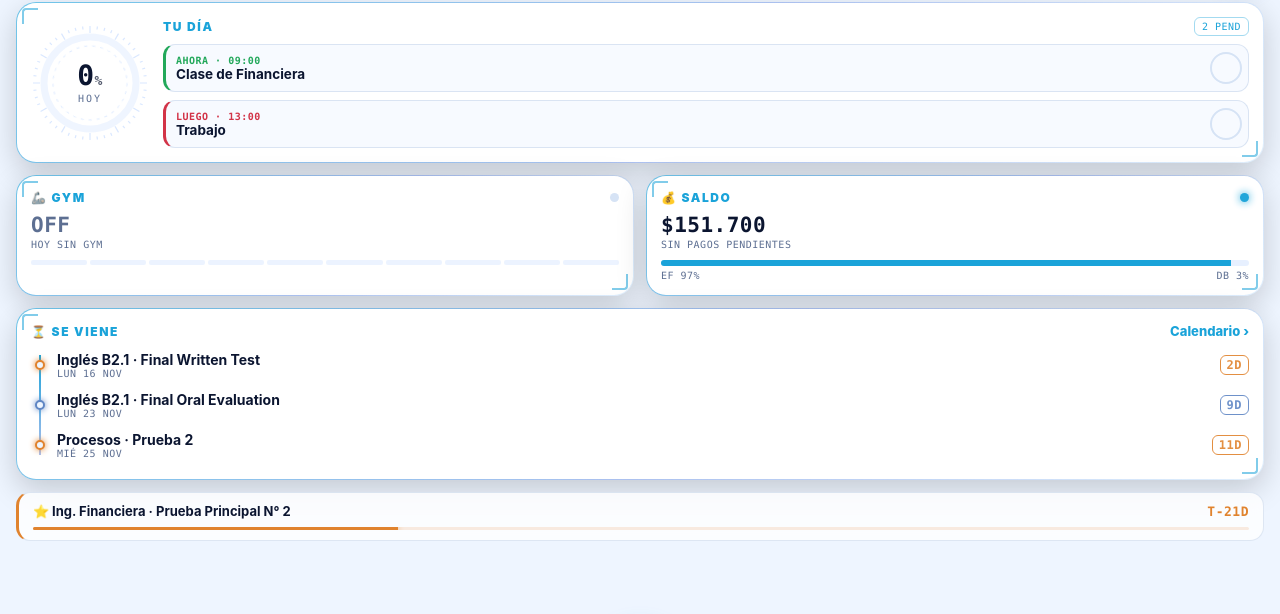
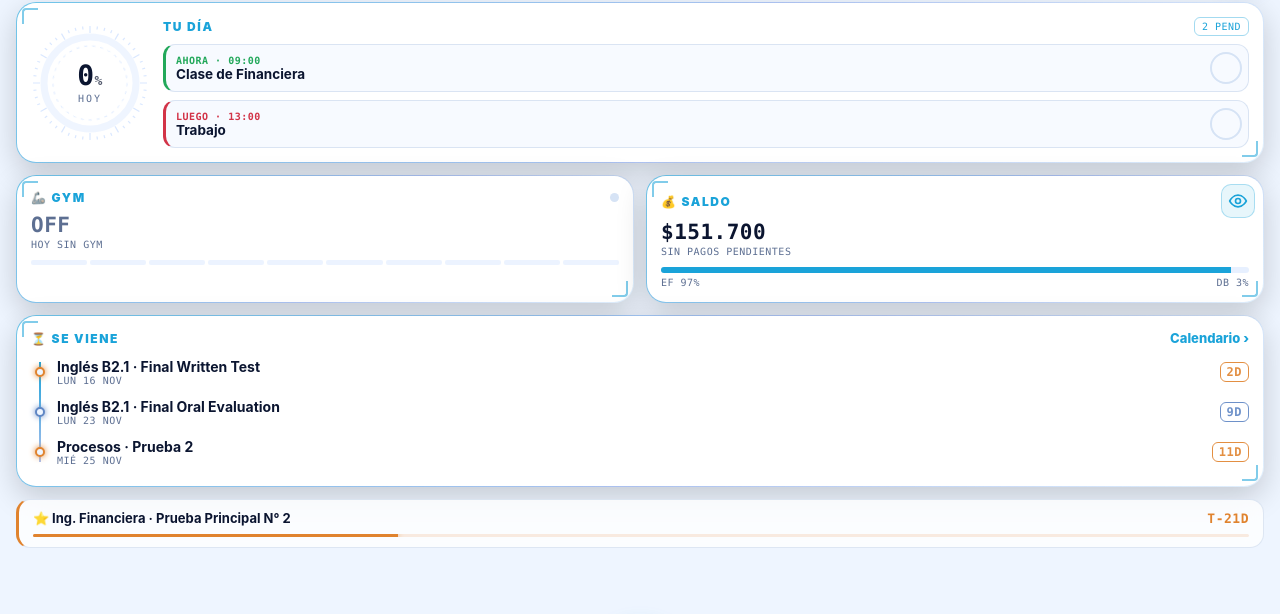
Before and after one commit to aliramartinez33-a11y/MenteApp, a plain HTML site: page index.html in a window 1280 px wide. Shown: the part 72-686 px from the top of the page. Drawn offline with Linux system fonts and the light colour scheme.

Commit message:
Add files via upload

```diff
--- a/index.html
+++ b/index.html
@@ -324,6 +324,8 @@ body::before{content:"";position:fixed;inset:0;z-index:-1;pointer-events:none;
 .dayhead .hx-ring{flex:none}
 .stats .card{gap:10px}
 .item .bar{box-shadow:0 0 6px var(--c)}
+.eye{width:34px;height:34px;margin:-6px -6px -6px 0;border-radius:10px;display:grid;place-items:center;color:var(--acc1);background:rgba(26,163,217,.1);border:1px solid rgba(26,163,217,.3);flex:none}
+.eye:active{transform:scale(.9)}
 </style>
 </head>
 <body>
@@ -592,6 +594,11 @@ function drawGP(){$('#sheet').innerHTML=`<div class="grab"></div><h3>Grupos del
 /* ---------- finanzas ---------- */
 const clp=new Intl.NumberFormat('es-CL',{style:'currency',currency:'CLP',maximumFractionDigits:0});
 const money=n=>clp.format(n||0);
+const HIDDEN='$ ••••••';
+const mh=n=>S.hideMoney?HIDDEN:money(n);
+const EYE_ON='<svg viewBox="0 0 24 24" width="20" height="20" fill="none" stroke="currentColor" stroke-width="2" stroke-linecap="round" stroke-linejoin="round"><path d="M2 12s3.6-7 10-7 10 7 10 7-3.6 7-10 7S2 12 2 12z"/><circle cx="12" cy="12" r="3"/></svg>';
+const EYE_OFF='<svg viewBox="0 0 24 24" width="20" height="20" fill="none" stroke="currentColor" stroke-width="2" stroke-linecap="round" stroke-linejoin="round"><path d="M10.6 5.1A10.8 10.8 0 0 1 12 5c6.4 0 10 7 10 7a17 17 0 0 1-3.2 4.1M6.6 6.6A17 17 0 0 0 2 12s3.6 7 10 7a10 10 0 0 0 5.4-1.6"/><path d="M9.9 9.9a3 3 0 0 0 4.2 4.2"/><path d="M3 3l18 18"/></svg>';
+const eyeBtn=()=>`<button class="eye" data-a="eye" aria-label="${S.hideMoney?'Mostrar montos':'Ocultar montos'}">${S.hideMoney?EYE_OFF:EYE_ON}</button>`;
 const mKey=d=>d.getFullYear()+'-'+pad(d.getMonth()+1);
 let fView=null,fType='ingreso';
 function defFin(){return{efectivo:0,debito:0,cajaFija:0,meta:{nombre:'Meta de ahorro',monto:0},tarjeta:{nombre:'Tarjeta Falabella',dia:null,cierre:null},cuentas:[],pagos:{},movs:[]}}
@@ -623,12 +630,12 @@ function renderFin(){
   const movs=(f.movs||[]).slice().sort((a,b)=>(b.fecha||'').localeCompare(a.fecha||'')||(b.t||0)-(a.t||0)).slice(0,25);
   const T=fType,tr=T==='transfer';
   return `<div class="hdr"><div><div class="sub">Mente · finanzas personales</div><h1>Finanzas</h1></div></div>
-  <div class="hw hx" style="cursor:default">${hudMini(pct,118,'META')}
-   <div class="hx-side"><div class="frow"><span class="hw-t">Saldo total</span><span class="hx-led on"></span></div><b class="hw-big mono" style="font-size:25px;margin:6px 0 2px">${money(tot)}</b>
-    <div class="hx-stat mono">POR PAGAR · ${money(pendingTotal(cur))}</div>
+  <div class="hw hx" style="cursor:default">${hudMini(pct,118,'META',S.hideMoney?'••':null)}
+   <div class="hx-side"><div class="frow"><span class="hw-t">Saldo total</span>${eyeBtn()}</div><b class="hw-big mono" style="font-size:25px;margin:6px 0 2px">${mh(tot)}</b>
+    <div class="hx-stat mono">POR PAGAR · ${mh(pendingTotal(cur))}</div>
     <div class="hx-split"><i style="width:${ef+Math.max(0,de)?Math.round(ef/(ef+Math.max(0,de))*100):50}%"></i></div>
-    <div class="frow mono" style="font-size:10.5px;color:var(--muted);margin-top:5px"><span>💵 ${money(ef)}</span><span>💳 ${money(de)}</span></div>
-    ${fija?`<div class="hx-stat mono" style="margin-top:4px;color:${ef<fija?'var(--hot)':'var(--muted)'}">${ef<fija?'⚠ REPONER CAJA '+money(fija-ef):'✓ CAJA FIJA '+money(fija)}</div>`:''}</div></div>
+    <div class="frow mono" style="font-size:10.5px;color:var(--muted);margin-top:5px"><span>💵 ${mh(ef)}</span><span>💳 ${mh(de)}</span></div>
+    ${fija?`<div class="hx-stat mono" style="margin-top:4px;color:${ef<fija?'var(--hot)':'var(--muted)'}">${ef<fija?'⚠ REPONER CAJA '+mh(fija-ef):'✓ CAJA FIJA '+mh(fija)}</div>`:''}</div></div>
   <div class="card"><div class="frow"><h4 style="margin:0">🧾 Cuentas del mes</h4><div class="frow" style="gap:2px"><button class="fx" data-a="fprevM" aria-label="Mes anterior">◀</button><b style="min-width:112px;text-align:center;font-size:14px">${keyLabel(fView)}</b><button class="fx" data-a="fnextM" aria-label="Mes siguiente">▶</button></div></div>
    <div style="margin-top:10px">${bills}</div>
    <details><summary>➕ Agregar una cuenta o compra</summary><div class="fgrid" style="margin-top:10px">
@@ -801,7 +808,7 @@ function hudRing(p,sz){const h=sz/2,r=h-13,C=2*Math.PI*r;
   <g class="ticks">${ticks}</g><circle cx="${h}" cy="${h}" r="${r}" class="trk"/>
   <circle cx="${h}" cy="${h}" r="${r}" class="arc" stroke="url(#hg${sz})" stroke-dasharray="${C.toFixed(1)}" stroke-dashoffset="${(C*(1-p/100)).toFixed(1)}" transform="rotate(-90 ${h} ${h})"/>
   <circle cx="${h}" cy="${h}" r="${r-9}" class="inner"/></svg>`}
-function hudMini(p,sz,lbl){return `<div class="hx-ring" style="width:${sz}px;height:${sz}px">${hudRing(p,sz)}<div class="hx-c"><b class="mono" style="font-size:${Math.round(sz/4.3)}px">${p}<small>%</small></b>${lbl?`<span class="mono">${lbl}</span>`:''}</div></div>`}
+function hudMini(p,sz,lbl,disp){return `<div class="hx-ring" style="width:${sz}px;height:${sz}px">${hudRing(p,sz)}<div class="hx-c"><b class="mono" style="font-size:${Math.round(sz/4.3)}px">${disp!=null?disp:p+'<small>%</small>'}</b>${lbl?`<span class="mono">${lbl}</span>`:''}</div></div>`}
 function renderHome(){
   const t=today(),now=nowHM(),it=itemsOf(t),st=dayStat(t),d=pdate(t);
   const cur=it.find(x=>x.start<=now&&x.end&&now<x.end&&!isDone(t,x.id)),nxt=it.find(x=>x.start>now&&!isDone(t,x.id)),left=it.filter(x=>!isDone(t,x.id)).length;
@@ -820,8 +827,8 @@ function renderHome(){
    <div class="hw hw-s" data-a="tab" data-v="gym"><div class="frow"><span class="hw-t">🦾 Gym</span><span class="hx-led ${gymDone?'ok':gym.length?(gymLate?'warn':'on'):''}"></span></div>
     ${gym.length?`<b class="hw-big mono">${gymDone?'LISTO':gym[0].start}</b><div class="hx-stat mono">${gymDone?'STATUS · COMPLETO':gymLate?'STATUS · ¿FUISTE?':'STATUS · PENDIENTE'}</div>`:`<b class="hw-big mono" style="color:var(--muted)">OFF</b><div class="hx-stat mono">HOY SIN GYM</div>`}
     <div class="hx-seg">${[...Array(10)].map((_,i)=>`<i class="${gymDone?'f':''}"></i>`).join('')}</div></div>
-   <div class="hw hw-s" data-a="tab" data-v="fin"><div class="frow"><span class="hw-t">💰 Saldo</span><span class="hx-led on"></span></div>
-    <b class="hw-big mono">${money(tot)}</b><div class="hx-stat mono">${porPagar?'POR PAGAR '+money(porPagar):'SIN PAGOS PENDIENTES'}</div>
+   <div class="hw hw-s" data-a="tab" data-v="fin"><div class="frow"><span class="hw-t">💰 Saldo</span>${eyeBtn()}</div>
+    <b class="hw-big mono">${mh(tot)}</b><div class="hx-stat mono">${porPagar?'POR PAGAR '+mh(porPagar):'SIN PAGOS PENDIENTES'}</div>
     <div class="hx-split"><i style="width:${efp}%"></i></div><div class="frow mono" style="font-size:10px;color:var(--muted);margin-top:4px"><span>EF ${efp}%</span><span>DB ${100-efp}%</span></div></div>
   </div>
   <div class="hw" data-a="tab" data-v="cal"><div class="frow" style="margin-bottom:6px"><span class="hw-t">⏳ Se viene</span><span class="hw-go">Calendario ›</span></div>
@@ -923,6 +930,7 @@ function act(a,b){
     case 'gplan':GP=(S.gym.plan[gdow]||[]).slice();drawGP();openSheet();break;
     case 'gpm':GP=GP.includes(v)?GP.filter(x=>x!==v):GP.concat(v);drawGP();break;
     case 'gpsave':S.gym.plan[gdow]=Object.keys(MUS).filter(m=>GP.includes(m));save();closeSheet();gsel=null;render();toast('Grupos guardados 🦾');break;
+    case 'eye':S.hideMoney=!S.hideMoney;save();render();toast(S.hideMoney?'Montos ocultos 🙈':'Montos visibles 👁️');break;
     case 'tab':{const same=view===v;view=v;window.scrollTo(0,0);if(!same)render();const ic=document.querySelector('.tabs button.on b');if(ic){ic.style.animation='none';void ic.offsetWidth;ic.style.animation=''}break}
     case 'sel':sel=b.dataset.k;render();break;
     case 'today':sel=today();wk=monday(sel);render();break;
```
